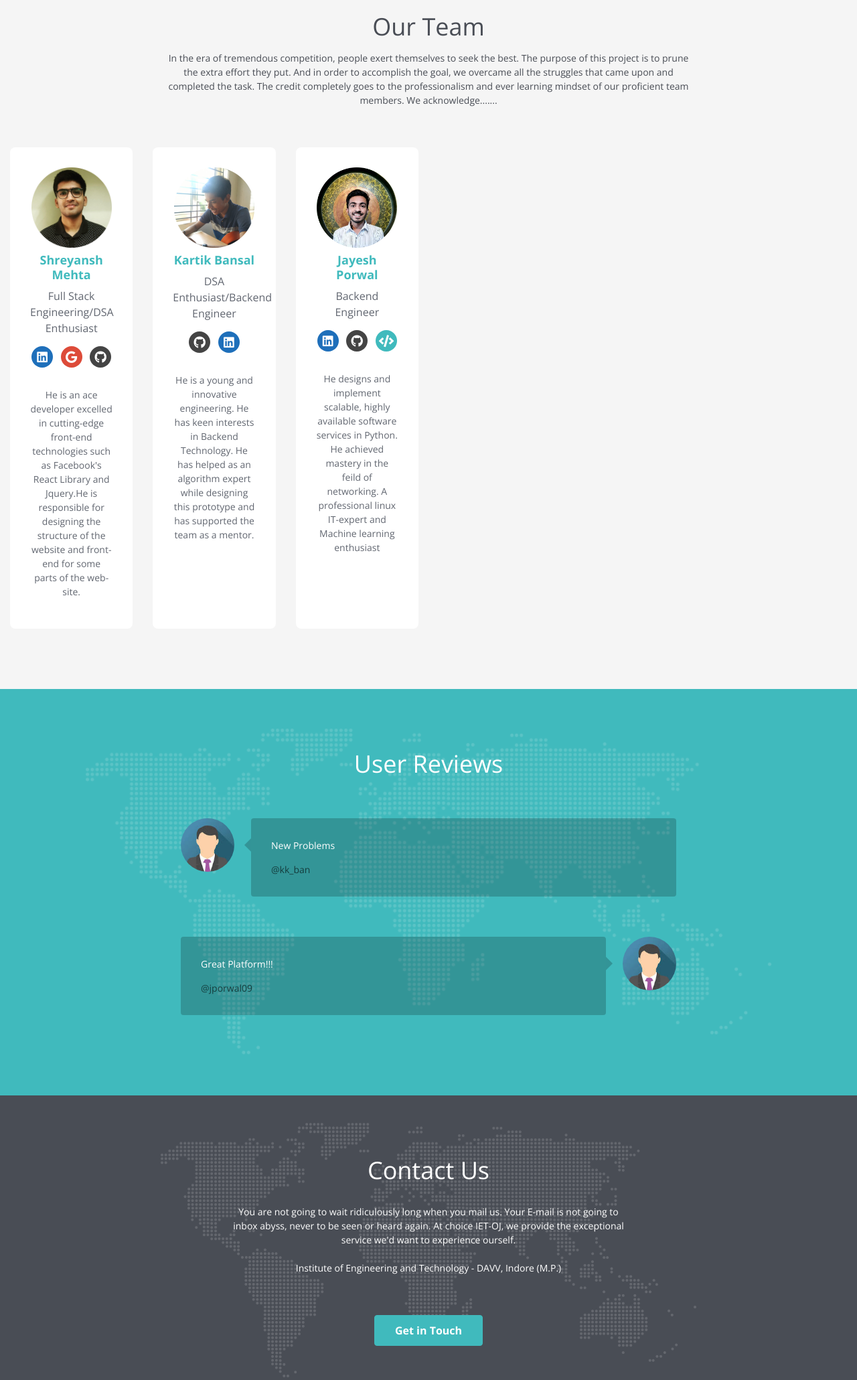
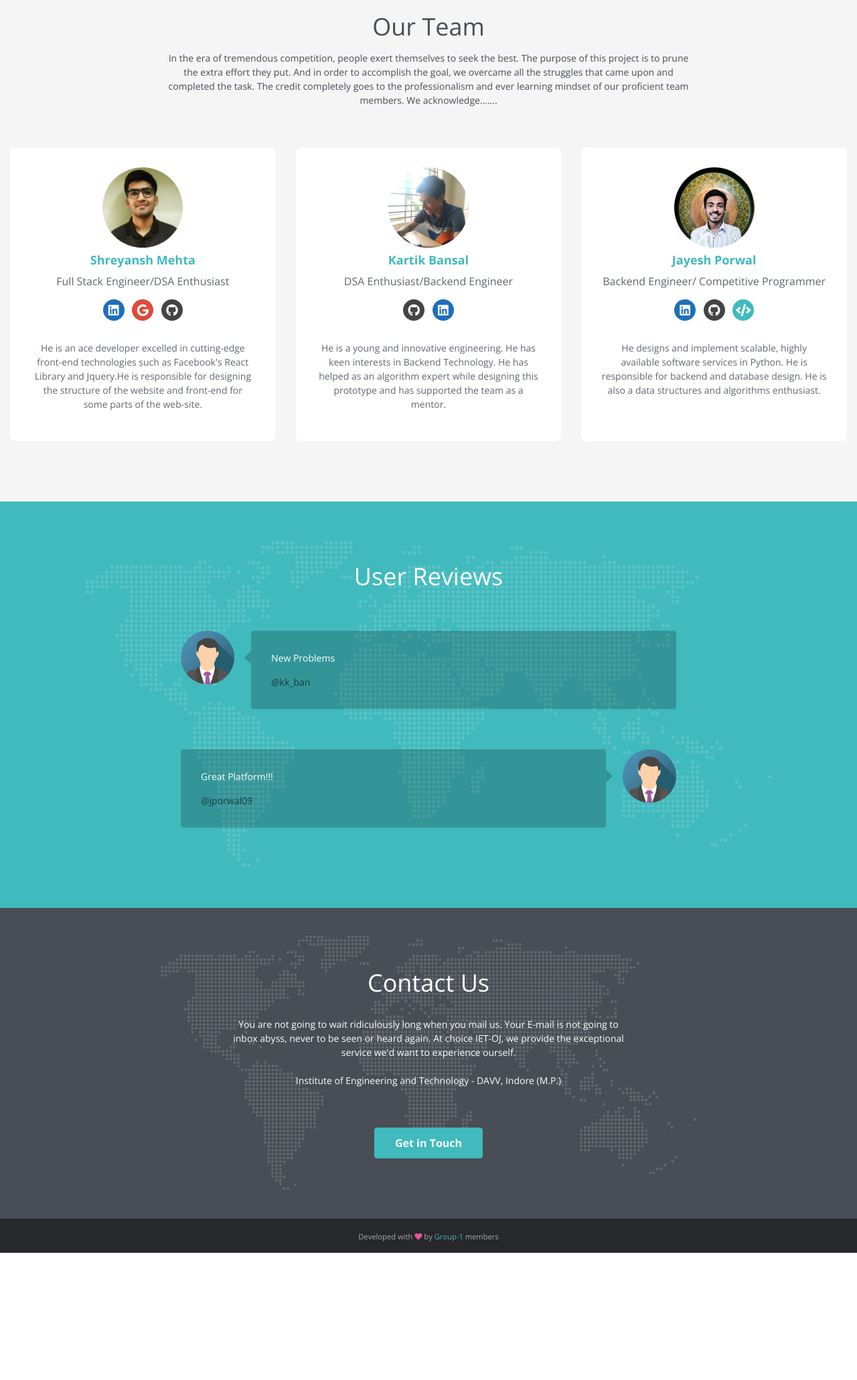
Before and after one commit to ShreyanshMehta/iet_oj, a Django app: page / in a window 1280 px wide. Shown: the part 2334-4395 px from the top of the page at 67% size. After the commit the page ends 4205 px from the top, so only its background shows below. Run offline with Django 3.2, Linux system fonts and the light colour scheme; data comes from the database, SQL or seed files in the repository; both versions use the stored data as it was after the commit; some libraries are stand-ins or nearby versions.

Commit message:
Jayesh|Frontend issue Fixes

```diff
--- a/Judge Server/home/templates/home/frontpage.html
+++ b/Judge Server/home/templates/home/frontpage.html
@@ -262,7 +262,7 @@
               <p>In the era of tremendous competition, people exert themselves to seek the best. The purpose of this project is to prune the extra effort they put. And in order to accomplish the goal, we overcame all the struggles that came upon and completed the task. The credit completely goes to the professionalism and ever learning mindset of our proficient team members. We acknowledge.......</p>
                  </div>
             <div class="members-wrapper row">
-                 <div class="item col-md-2 col-12">
+                 <div class="item col-md-4 col-12">
                     <div class="item-inner ">
                         <div class="profile mb-2">
                             <img class="profile-image" src="{% static 'home/team-2.png'%}" alt="Shreyansh Mehta" />
@@ -270,7 +270,7 @@
 
                         <div class="member-content">
                             <h3 class="member-name">Shreyansh Mehta</h3>
-                            <div class="member-title">Full Stack Engineering/DSA Enthusiast</div>
+                            <div class="member-title">Full Stack Engineer/DSA Enthusiast</div>
                             <ul class="social list-inline">
                                 <li class="list-inline-item"><a class="linkedin" href="https://www.linkedin.com/in/shreyansh-mehta-/" target="_blank"><i class="fab fa-linkedin"></i></a></li>
                                 <li class="list-inline-item"><a class="google" href="https://gmail.com/shreyansh887121@gmail.com" target="_blank"><i class="fab fa-google"></i></a></li>
@@ -287,7 +287,7 @@ and front-end for some parts of the web-site.</p>
                     </div><!--//item-inner-->
                 </div><!--//item-->
 
-                 <div class="item col-md-2 col-12">
+                 <div class="item col-md-4 col-12">
                     <div class="item-inner">
                         <div class="profile mb-2">
                             <img class="profile-image" src="{% static 'home/team-3.png'%}" alt="Kartik Bansal" />
@@ -312,7 +312,7 @@ He has helped as an algorithm expert while designing this prototype and has supp
                     </div><!--//item-inner-->
                 </div><!--//item-->
 
-                 <div class="item col-md-2 col-12">
+                 <div class="item col-md-4 col-12">
                     <div class="item-inner">
                         <div class="profile mb-2">
                             <img class="profile-image" src="{% static 'home/team-4.png'%}" alt="Jayesh Porwal" />
@@ -320,7 +320,7 @@ He has helped as an algorithm expert while designing this prototype and has supp
 
                         <div class="member-content">
                             <h3 class="member-name">Jayesh Porwal</h3>
-                            <div class="member-title">Backend Engineer</div>
+                            <div class="member-title">Backend Engineer/ Competitive Programmer</div>
                             <ul class="social list-inline">
                                 <li class="list-inline-item"><a class="linkedin" href="https://www.linkedin.com/in/jayesh-porwal/" target="_blank"><i class="fab fa-linkedin"></i></a></li>
                                 <li class="list-inline-item"><a class="github" href=" https://github.com/jporwal09" target="_blank"><i class="fab fa-github"></i></a></li>
@@ -329,7 +329,7 @@ He has helped as an algorithm expert while designing this prototype and has supp
 
                             </ul>
                             <div class="member-desc">
-                            <p>He designs and implement scalable, highly available software services in Python. He achieved mastery in the feild of networking. A professional linux IT-expert and Machine learning enthusiast<p>
+                            <p>He designs and implement scalable, highly available software services in Python. He is responsible for backend and database design. He is also a data structures and algorithms enthusiast.<p>
                             </div><!--//member-desc-->
                         </div><!--//member-content-->
                     </div><!--//item-inner-->
@@ -525,7 +525,7 @@ He has helped as an algorithm expert while designing this prototype and has supp
    <footer class="footer text-center">
         <div class="container">
             <!--/* This template is released under the Creative Commons Attribution 3.0 License. Please keep the attribution link below when using for your own project. Thank you for your support. :) If you'd like to use the template without the attribution, you can buy the commercial license via our website: themes.3rdwavemedia.com */-->
-            <small class="copyright">Developed with <i class="fas fa-heart"></i> by <a class="scrollto" href="#team">Group-6</a> members</small>
+            <small class="copyright">Developed with <i class="fas fa-heart"></i> by <a class="scrollto" href="#team">Group-1</a> members</small>
 
 
         </div><!--//container-->
--- a/Judge Server/judge/templates/judge/ide.html
+++ b/Judge Server/judge/templates/judge/ide.html
@@ -195,7 +195,7 @@ public class Main
 				<img src="{% static 'judge/logo.png' %}" style="max-height:70px;margin-bottom:12px;">
 			</a>
 			<br/>
-			<small>&copy; 2020</small>
+			<small>&copy; 2021</small>
 		</p>
      	</footer>
 
```
Also changed, not shown: Judge Server/blog/templates/blog/base.html (+4 -4 lines), Judge Server/judge/templates/judge/judge.html (+4 -4 lines), Judge Server/db.sqlite3, 4 other files.
